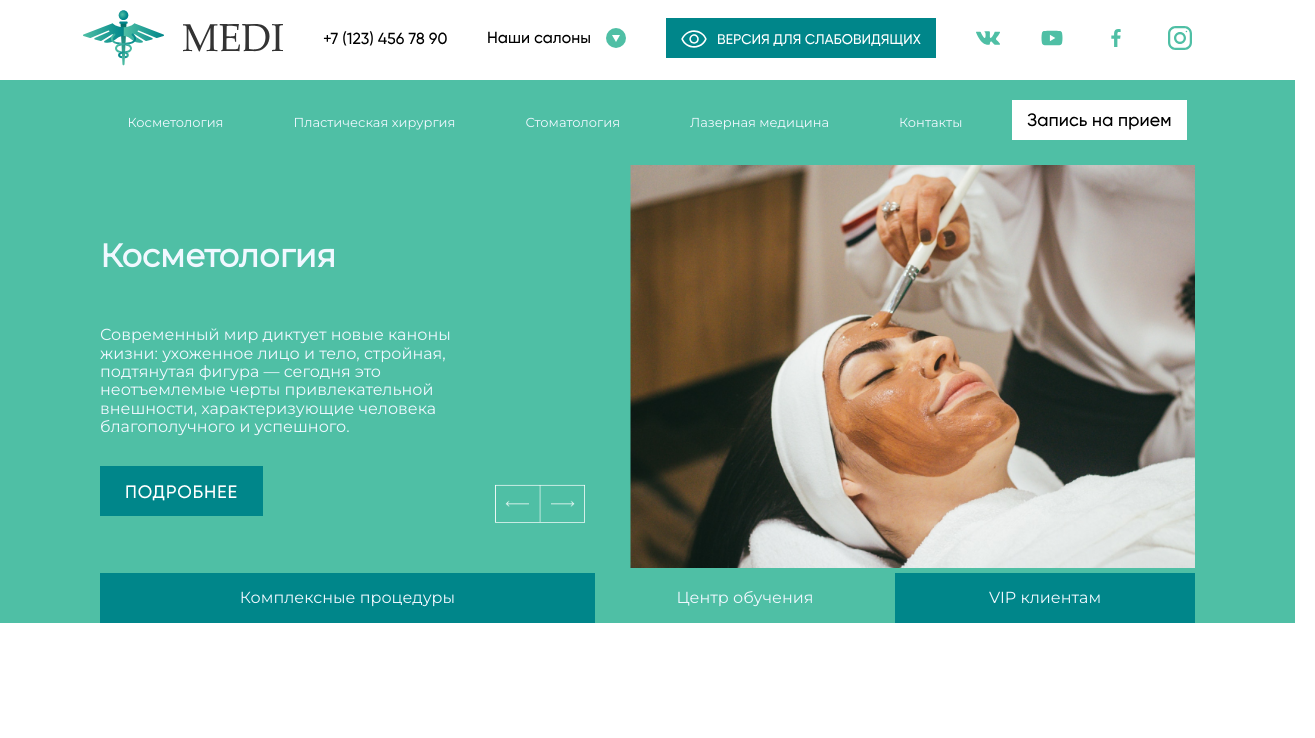
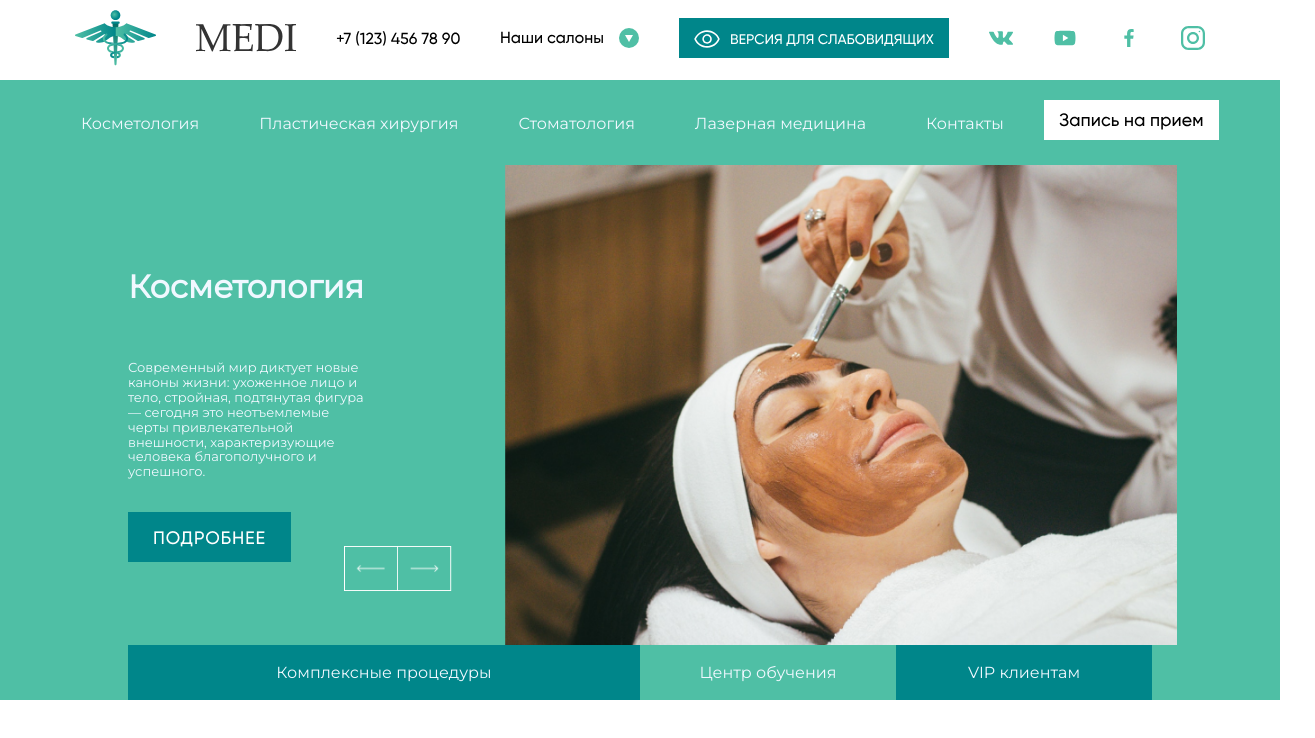
Before and after one commit to KatarinaI/ITGirls, a plain HTML site: page Homework_week6/index1.html in a window 1280 px wide. Shown: the whole page, 1315 px wide, since content can reach past the window. Drawn offline with Linux system fonts and the light colour scheme; files that its build step writes are made by us from their sources; a web font is replaced by a local one.

Commit message:
made a few more changes

```diff
--- a/Homework_week6/assets/css/style1.css
+++ b/Homework_week6/assets/css/style1.css
@@ -1,90 +1,71 @@
 .header {
     display: grid;
-    width: 1295px;
     grid-template-columns: repeat(9, auto);
-    margin: auto;
     justify-content: center;
     gap: 40px;
     padding: 10px;
     align-items: center;
 }
 
-.header_logo {
+.menu_top {
     display: grid;
-    grid-template-columns: 1fr 1fr;
-    align-items: center;
+    grid-template-columns: repeat(6, auto);
+    padding: 20px;
+    background-color: #4fbfa5;
+    justify-content: center;
+    gap: 40px;
 }
 
-.main {
-    display: grid;
-    grid-template-columns: repeat(6, auto);
-    width: 1295px;
-    background-color: #4fbfa5;
-    margin: auto;
-    justify-content: center;
-    gap: 50px;
-    padding: 20px 0 20px 0;
-}
-
-.menu_child {
+.menu_top_child {
     font-family: 'Montserrat', sans-serif;
-    font-size: small;
     color: aliceblue;
     padding-top: 15px;
     padding-left: 20px;
 }
 
-.container {
+.content {
     display: grid;
-    grid-template-columns: repeat(2, auto);
-    width: 1295px;
+    grid-template-columns: 3fr 1fr;
     background-color: #4fbfa5;
-    margin: auto;
-    justify-content: end;
+    padding: 0 10% 0 10%;
+    margin-bottom: -4px;
 }
 
-.aside_1 {
+.content_1 {
     display: grid;
-    margin-left: 100px;
     font-family: 'Montserrat', sans-serif;
     color: aliceblue;
     align-content: center;
-    gap: 30px;
+    gap: 20px;
+    margin-right: -20px;
 }
 
-.img {
-    width: 700px;
-    padding-right: 100px;
+#content_1_1 {
+    font-size: small;
 }
 
-.menu_2 {
-    display: grid;
-    grid-template-columns: 100px 1fr 300px 300px 100px;
-    width: 1295px;
-    background-color: #4fbfa5;
-    margin: auto;
+#img {
+    height: 60vh;
 }
 
-.menu_2_1 {
-    background: #00868a;
-    height: 50px;
+.menu_bottom {
+    display: grid;
+    grid-template-columns: 2fr 1fr 1fr;
+    background-color: #4fbfa5;
+    padding: 0 10% 0 10%;
+}
+
+.menu_bottom_1,
+.menu_bottom_2,
+.menu_bottom_3 {
     text-align: center;
     font-family: 'Montserrat', sans-serif;
-    line-height: 50px;
+    line-height: 55px;
 }
 
-.menu_2_3 {
+.menu_bottom_1,
+.menu_bottom_3 {
     background: #00868a;
-    text-align: center;
-    font-family: 'Montserrat', sans-serif;
-    color: aliceblue;
-    line-height: 50px;
-}
-
-.menu_2_2 {
-    text-align: center;
-    font-family: 'Montserrat', sans-serif;
-    line-height: 50px;
 }
 
 .link {
--- a/Homework_week6/index1.html
+++ b/Homework_week6/index1.html
@@ -17,17 +17,10 @@
 
 <body>
     <header class="header">
-        <div class="header_logo">
-            <div><img src="assets/images/logo.svg" alt="Логотип"></div>
-            <div><img src="assets/images/medi.svg" alt="MEDI"></div>
-        </div>
-        <div class="header_telefon">
-            <img
-                src="assets/images/telefon.svg"
-                alt="Телефон"
-            />
-        </div>
-        <div class="header_salon">
+        <div><img src="assets/images/logo.svg" alt="Логотип"></div>
+        <div><img src="assets/images/medi.svg" alt="MEDI"></div>
+        <div><img src="assets/images/telefon.svg" alt="Телефон"/></div>
+        <div>
             <a href="#">
                 <img
                     src="assets/images/top-line__saloons.svg"
@@ -76,23 +69,23 @@
             </a>
         </div>
     </header>
-    <main class="main">
-        <div class="menu_child">
+    <main class="menu_top">
+        <div class="menu_top_child">
             <a class="link" href="#">Косметология</a>
         </div>
-        <div class="menu_child">
+        <div class="menu_top_child">
             <a class="link" href="#">Пластическая хирургия</a>
         </div>
-        <div class="menu_child">
+        <div class="menu_top_child">
             <a class="link" href="#">Стоматология</a>
         </div>
-        <div class="menu_child">
+        <div class="menu_top_child">
             <a class="link" href="#">Лазерная медицина</a>
         </div>
-        <div class="menu_child">
+        <div class="menu_top_child">
             <a class="link" href="#">Контакты</a>
         </div>
-        <div class="menu_bottom">
+        <div>
             <a href="#">
                 <img
                     src="assets/images/first-screen__reserved.svg"
@@ -101,13 +94,13 @@
             </a>
         </div>
     </main>
-    <div class="container">
-        <div class="aside_1">
+    <div class="content">
+        <div class="content_1">
             <h1 class="h1">Косметология</h1>
-            <div>Современный мир диктует новые каноны жизни: ухоженное лицо и тело, стройная, подтянутая фигура —
+            <p id="content_1_1">Современный мир диктует новые каноны жизни: ухоженное лицо и тело, стройная, подтянутая фигура —
                 сегодня это неотъемлемые черты привлекательной внешности, характеризующие человека благополучного и
                 успешного.
-            </div>
+            </p>
             <div>
                 <a href="#">
                     <img
@@ -119,18 +112,16 @@
         </div>
         <div>
             <img
-                class="img"
+                id="img"
                 src="assets/images/first-screen__slider.png"
                 alt="Маска для лица"
             />
         </div>
     </div>
-    <div class="menu_2">
-        <div></div>
-        <div class="menu_2_1"><a class="link" href="#">Комплексные процедуры</a></div>
-        <div class="menu_2_2"><a class="link" href="#">Центр обучения</a></div>
-        <div class="menu_2_3"><a class="link" href="#">VIP клиентам</a></div>
-        <div></div>
+    <div class="menu_bottom">
+        <div class="menu_bottom_1"><a class="link" href="#">Комплексные процедуры</a></div>
+        <div class="menu_bottom_2"><a class="link" href="#">Центр обучения</a></div>
+        <div class="menu_bottom_3"><a class="link" href="#">VIP клиентам</a></div>
     </div>
 </body>
 
```
